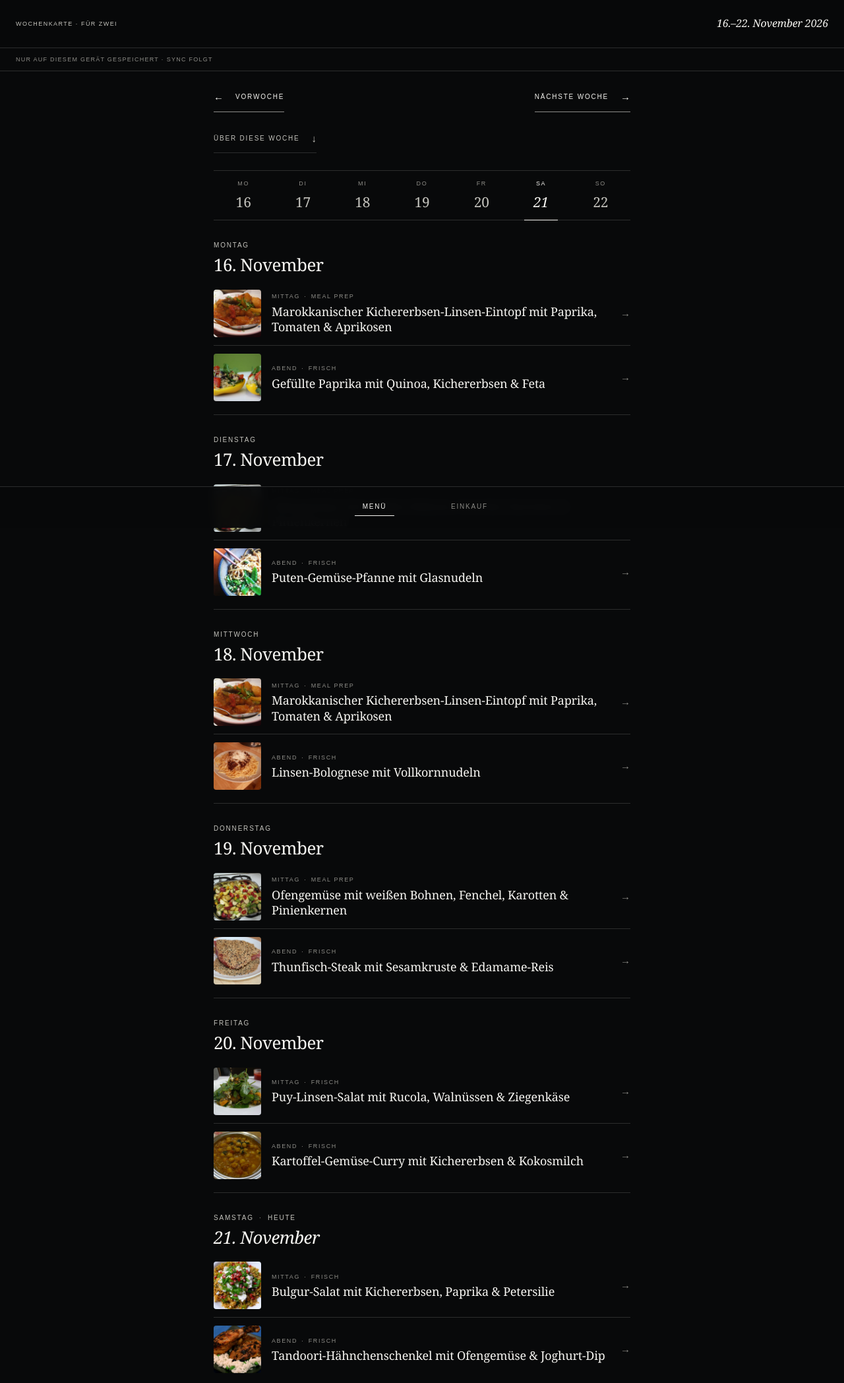
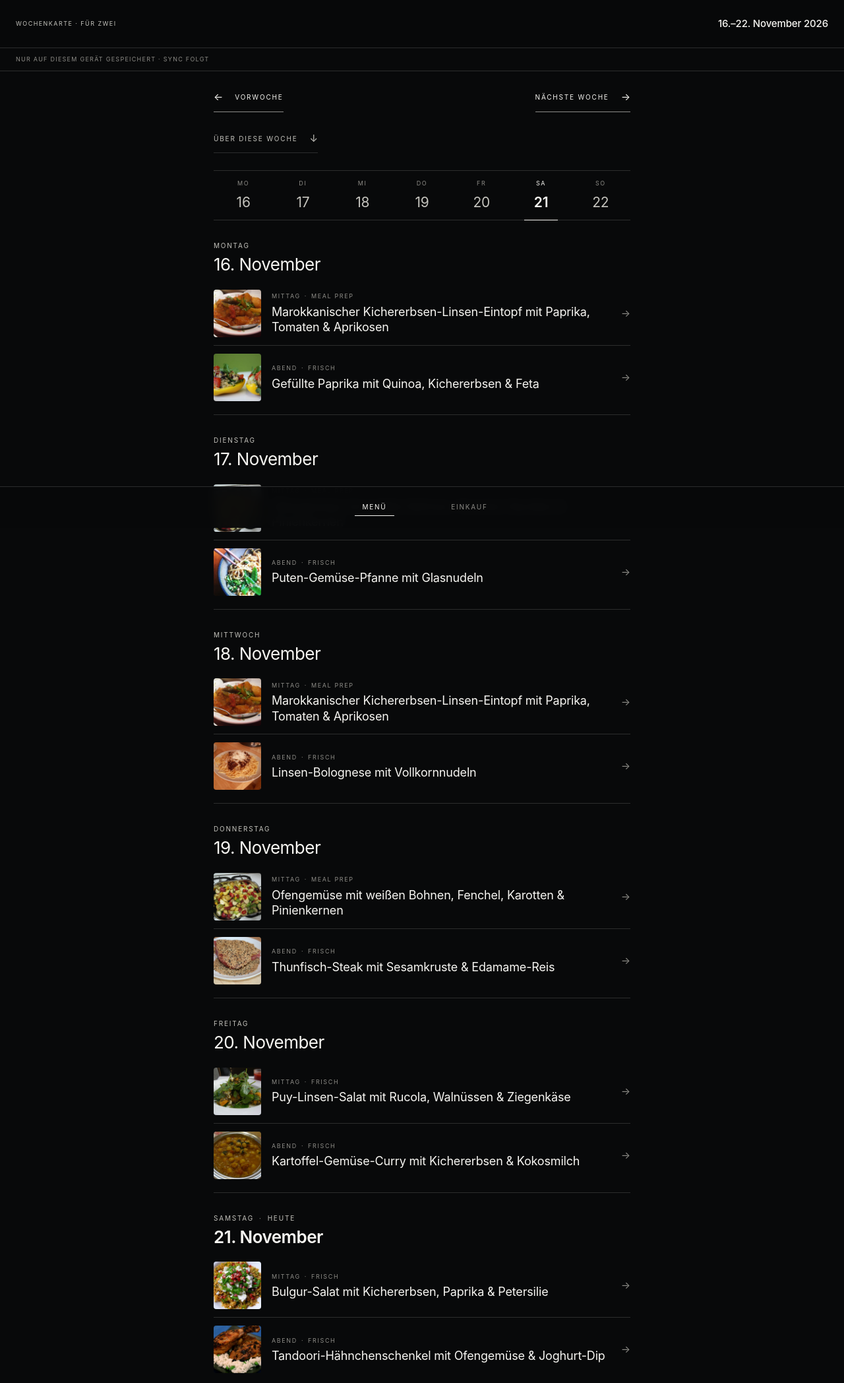
Before and after one commit to mrgoodlife1989/essensplan, a plain HTML site: page index.html in a window 1280 px wide. Shown: the top 2096 px of the page at 66% size. Drawn offline with Linux system fonts and the light colour scheme.

Commit message:
Durchgehend serifenlose Schrift
Co-Authored-By: Claude Opus 5.5 <noreply@anthropic.com>
Claude-Session: https://claude.ai/code/session_01SqZNkBqSV4wmAWfujy11Kf

```diff
--- a/styles.css
+++ b/styles.css
@@ -7,8 +7,8 @@
   --muted: #8c8b86;
   --rule: rgba(247, 246, 242, .15);
   --rule-strong: rgba(247, 246, 242, .55);
-  --serif: Georgia, "Times New Roman", Times, serif;
-  --sans: Arial, Helvetica, sans-serif;
+  --serif: -apple-system, BlinkMacSystemFont, "Segoe UI", Roboto, "Helvetica Neue", Helvetica, Arial, sans-serif;
+  --sans: -apple-system, BlinkMacSystemFont, "Segoe UI", Roboto, "Helvetica Neue", Helvetica, Arial, sans-serif;
   --gutter: 24px;
   --safe-b: env(safe-area-inset-bottom, 0px);
   --safe-t: env(safe-area-inset-top, 0px);
@@ -42,7 +42,7 @@ button:focus-visible, select:focus-visible, input:focus-visible, summary:focus-v
 .brand { margin: 0; font-size: 9px; letter-spacing: .16em; color: var(--text-2); white-space: nowrap; flex: none; }
 .week-select { position: relative; display: inline-flex; align-items: center; min-height: 44px; min-width: 0; }
 #weekLabel {
-  font-family: var(--serif); font-style: italic; font-size: 16px; letter-spacing: -.01em;
+  font-family: var(--serif); font-weight: 500; font-size: 15px; letter-spacing: -.01em;
   color: var(--text); white-space: nowrap; text-align: right; overflow: hidden; text-overflow: ellipsis;
 }
 .week-select select { position: absolute; inset: 0; opacity: 0; width: 100%; cursor: pointer; font-size: 16px; }
@@ -91,7 +91,7 @@ main { max-width: 680px; margin: 0 auto; }
   font-family: var(--serif); font-weight: 400; font-size: 21px; letter-spacing: -.01em;
   color: var(--text-2); text-transform: none;
 }
-.day-chip.today b { font-style: italic; }
+.day-chip.today b { font-weight: 600; }
 .day-chip.active, .day-chip.active b { color: var(--text); }
 .day-chip.active::after {
   content: ""; position: absolute; left: 22%; right: 22%; bottom: -1px; height: 1px; background: var(--text);
@@ -118,7 +118,7 @@ main { max-width: 680px; margin: 0 auto; }
 .day .day-kicker { margin-bottom: 6px; font-size: 10px; color: var(--text-2); }
 .day .day-kicker .sep { margin: 0 8px; color: var(--muted); }
 .day .day-title { font-size: 26px; }
-.day.is-today .day-title { font-style: italic; }
+.day.is-today .day-title { font-weight: 600; }
 
 .card {
   display: flex; align-items: center; gap: 16px; width: 100%; padding: 12px 0;
@@ -207,7 +207,7 @@ main { max-width: 680px; margin: 0 auto; }
   border: 0; border-bottom: 1px solid var(--rule-strong); border-radius: 0; padding: 6px 0;
   font-family: var(--serif); font-size: 17px;
 }
-.add-item input::placeholder { color: var(--muted); font-style: italic; }
+.add-item input::placeholder { color: var(--muted); }
 .add-item .link { flex: none; }
 
 .cat { margin-top: 40px; }
--- a/sw.js
+++ b/sw.js
@@ -1,5 +1,5 @@
 // Service Worker: App-Shell cache-first, Wochendaten & Bilder network-first (mit Cache-Fallback offline).
-const VERSION = "v6-wochenansicht";
+const VERSION = "v7-sans";
 const SHELL = "shell-" + VERSION;
 const DATA = "data-" + VERSION;
 const SHELL_FILES = [
```
